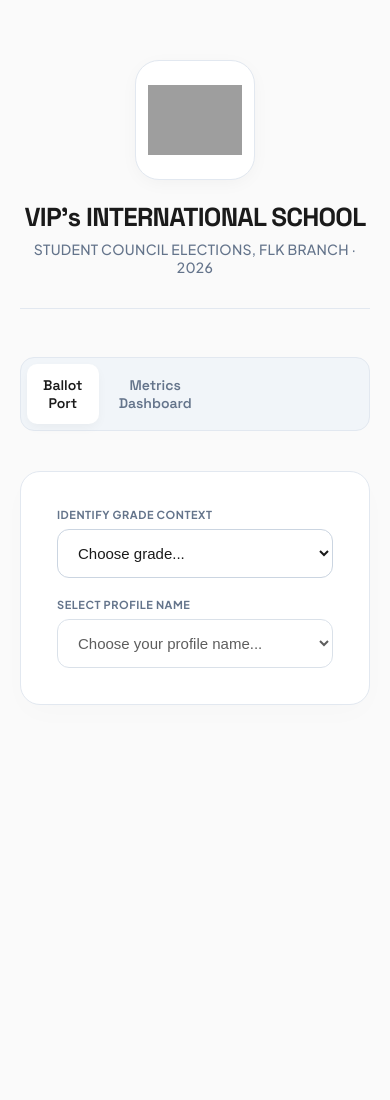
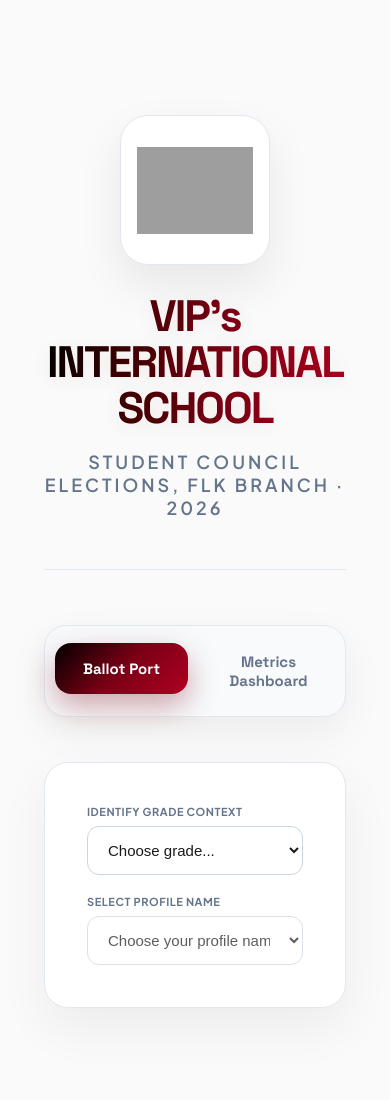
Before and after one commit to skloqman/election-portal, a Flask app: page / in a window 390 px wide. Before the commit the page ends 705 px from the top, so only its background shows below. Run offline with Flask 3, Linux system fonts and the light colour scheme; data comes from the database, SQL or seed files in the repository; data that the repository does not hold is empty; grey boxes are pictures that could not be loaded.

Commit message:
Update index.html

```diff
--- a/templates/index.html
+++ b/templates/index.html
@@ -25,22 +25,17 @@
 
   * { box-sizing: border-box; margin: 0; padding: 0; }
   body { background: var(--bg); color: var(--text); font-family: 'Plus Jakarta Sans', sans-serif; min-height: 100vh; padding: 60px 20px; -webkit-font-smoothing: antialiased; }
-  .container { max-width: 840px; margin: 0 auto; }
-  header { text-align: center; margin-bottom: 48px; padding-bottom: 32px; border-bottom: 1px solid var(--border); }
+  .container{max-width:1280px;margin:0 auto;padding:0 24px;}
+    header{display:flex;flex-direction:column;align-items:center;justify-content:center;text-align:center;padding:55px 0 50px;margin-bottom:55px;border-bottom:1px solid #E2E8F0;}
+  .school-logo-frame{width:150px;height:150px;margin:0 auto 28px;background:#FFF;border:1px solid #E2E8F0;border-radius:28px;display:flex;align-items:center;justify-content:center;overflow:hidden;padding:16px;box-shadow:0 20px 45px rgba(0,0,0,.08);transition:.35s;}
+  .school-logo-frame img { max-width: 100%; max-height: 100%; object-fit: contain; }
+  h1{font-family:'Space Grotesk',sans-serif;font-size:clamp(44px,5vw,62px);font-weight:800;letter-spacing:-2px;line-height:1.05;margin-bottom:12px;background:linear-gradient(90deg,#000 0%,#3A0000 25%,#7A0015 60%,#A8001C 100%);-webkit-background-clip:text;-webkit-text-fill-color:transparent;background-clip:text;text-shadow:0 4px 20px rgba(122,0,21,.08);}
+    .subtitle{font-family:'Plus Jakarta Sans',sans-serif;font-size:18px;font-weight:600;letter-spacing:3px;text-transform:uppercase;color:#64748B;margin-top:6px;}
 
-  .school-logo-frame {
-    width: 120px; height: 120px; margin: 0 auto 20px; background: var(--card-bg); border: 1px solid var(--border);
-    border-radius: 24px; display: flex; align-items: center; justify-content: center; overflow: hidden; padding: 12px;
-    box-shadow: 0 4px 20px -4px rgba(0, 0, 0, 0.05);
-  }
-  .school-logo-frame img { max-width: 100%; max-height: 100%; object-fit: contain; }
-  h1 { font-family: 'Space Grotesk', sans-serif; font-size: clamp(26px, 4vw, 36px); font-weight: 700; letter-spacing: -0.03em; color: var(--text); margin-bottom: 6px; }
-  .subtitle { color: var(--text-muted); font-size: 14px; font-weight: 500; letter-spacing: 0.02em; text-transform: uppercase; }
-
-  .navigation-tabs{display:grid;grid-template-columns:repeat(4,1fr);gap:8px;background:#F1F5F9;border:1px solid var(--border);padding:6px;border-radius:14px;margin-bottom:40px;}  .nav-tab { background: transparent; border: none; color: var(--text-muted); padding: 12px; font-family: 'Space Grotesk', sans-serif; font-weight: 600; font-size: 14px; cursor: pointer; border-radius: 10px; transition: all 0.2s cubic-bezier(0.4, 0, 0.2, 1); }
-  .nav-tab.active { background: var(--card-bg); color: var(--text); box-shadow: 0 4px 12px -2px rgba(0, 0, 0, 0.05); }
-
-  .card { background: var(--card-bg); border: 1px solid var(--border); border-radius: 20px; padding: 36px; margin-bottom: 32px; box-shadow: 0 10px 30px -4px rgba(0, 0, 0, 0.02); }
+.navigation-tabs{display:flex;justify-content:center;align-items:center;gap:14px;max-width:760px;margin:0 auto 45px;padding:10px;background:#F8FAFC;border:1px solid #E2E8F0;border-radius:22px;box-shadow:0 15px 40px rgba(0,0,0,.06);} .nav-tab{flex:1;padding:16px 24px;border:none;border-radius:16px;background:transparent;font-family:'Space Grotesk',sans-serif;font-size:15px;font-weight:700;color:#64748B;cursor:pointer;transition:.3s ease;}
+.nav-tab.active{background:linear-gradient(135deg,#000000,#7A0015,#B00020);color:#fff;box-shadow:0 12px 30px rgba(122,0,21,.35);transform:translateY(-2px);}
+.nav-tab:hover:not(.active){background:#FFFFFF;color:#7A0015;transform:translateY(-2px);box-shadow:0 8px 20px rgba(0,0,0,.06);}
+.card{background:#FFF;border:1px solid #E2E8F0;border-radius:24px;padding:42px;margin-bottom:32px;box-shadow:0 20px 50px rgba(15,23,42,.06);transition:.35s ease;}
   .house-container-card { border: 1px solid var(--border); border-radius: 20px; padding: 32px; margin-bottom: 32px; background: var(--card-bg); box-shadow: 0 10px 30px -4px rgba(0, 0, 0, 0.02); }
   .house-container-card.champions-block { border-top: 4px solid var(--champions-color); }
   .house-container-card.challengers-block { border-top: 4px solid var(--challengers-color); }
@@ -52,14 +47,12 @@
   .challengers-block .house-block-header { color: var(--challengers-color); }
   .warriors-block .house-block-header { color: var(--warriors-color); }
   .superiors-block .house-block-header { color: var(--superiors-color); }
-  .house-group-title { font-family: 'Space Grotesk', sans-serif; font-size: 20px; font-weight: 700; color: var(--primary); margin-bottom: 24px; letter-spacing: -0.02em; }
-
+  .house-group-title{font-family:'Space Grotesk',sans-serif;font-size:30px;font-weight:800;text-align:center;letter-spacing:-1px;margin-bottom:28px;background:linear-gradient(90deg,#000,#500000,#7A0015,#B00020);-webkit-background-clip:text;-webkit-text-fill-color:transparent;background-clip:text;}
   label { display: block; font-size: 11px; font-weight: 700; text-transform: uppercase; letter-spacing: 0.05em; color: var(--text-muted); margin-bottom: 8px; }
   select, input[type="password"], input[type="text"] { width: 100%; padding: 14px 16px; background: var(--card-bg); border: 1px solid #CBD5E1; color: var(--text); border-radius: 12px; font-size: 15px; font-weight: 500; outline: none; transition: all 0.2s ease; }
   select:focus, input:focus { border-color: var(--primary); box-shadow: 0 0 0 4px rgba(147, 17, 17, 0.08); }
 
-  .position-group-title { font-family: 'Space Grotesk', sans-serif; font-size: 15px; font-weight: 700; color: var(--text); margin: 28px 0 12px; display: flex; align-items: center; gap: 12px; letter-spacing: -0.01em; }
-  .position-group-title::after { content: ''; flex: 1; height: 1px; background: var(--border); }
+  .position-group-title{font-family:'Space Grotesk',sans-serif;font-size:20px;font-weight:700;margin:35px 0 18px;display:flex;align-items:center;gap:14px;letter-spacing:-.4px;background:linear-gradient(90deg,#111,#7A0015);-webkit-background-clip:text;-webkit-text-fill-color:transparent;background-clip:text;}  .position-group-title::after { content: ''; flex: 1; height: 1px; background: var(--border); }
   .candidate-card-grid { display: grid; grid-template-columns: 1fr 1fr; gap: 16px; margin-top: 12px; }
   @media (max-width: 600px) { .candidate-card-grid { grid-template-columns: 1fr; } }
 
```
